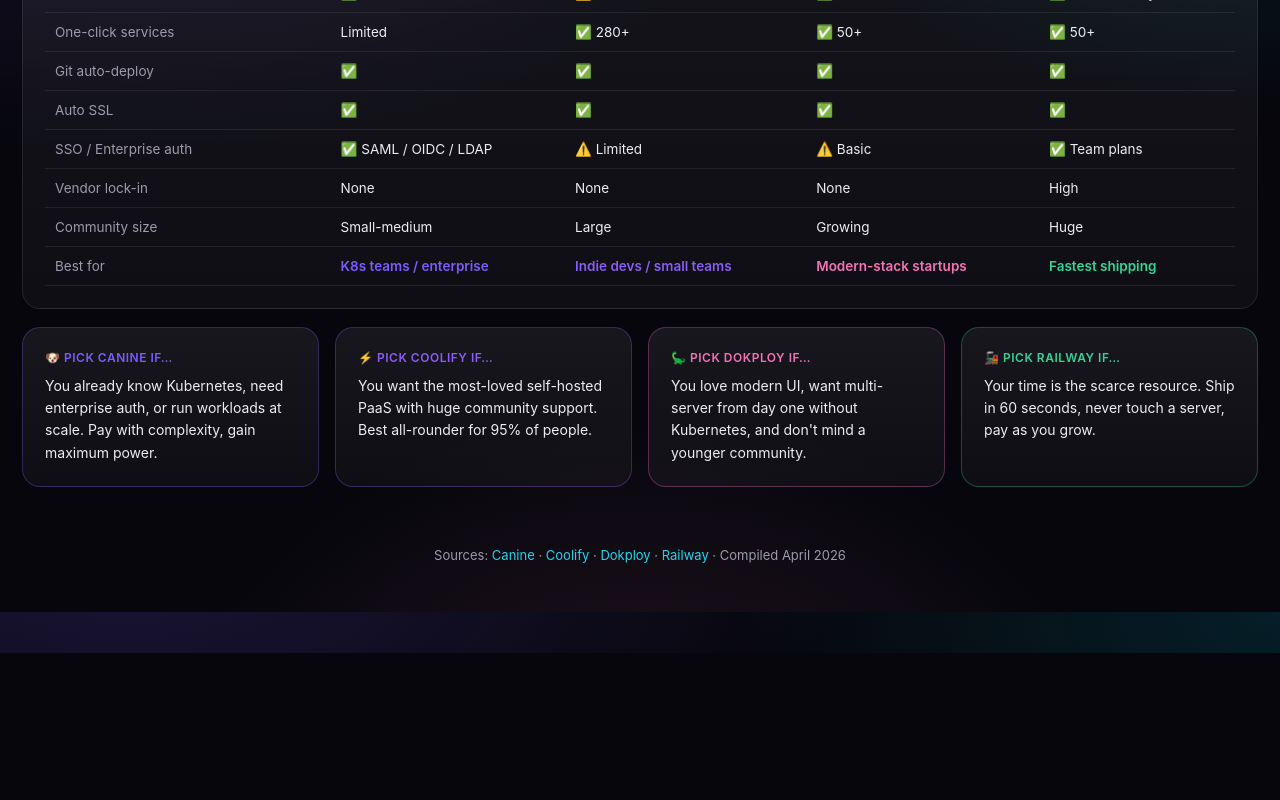
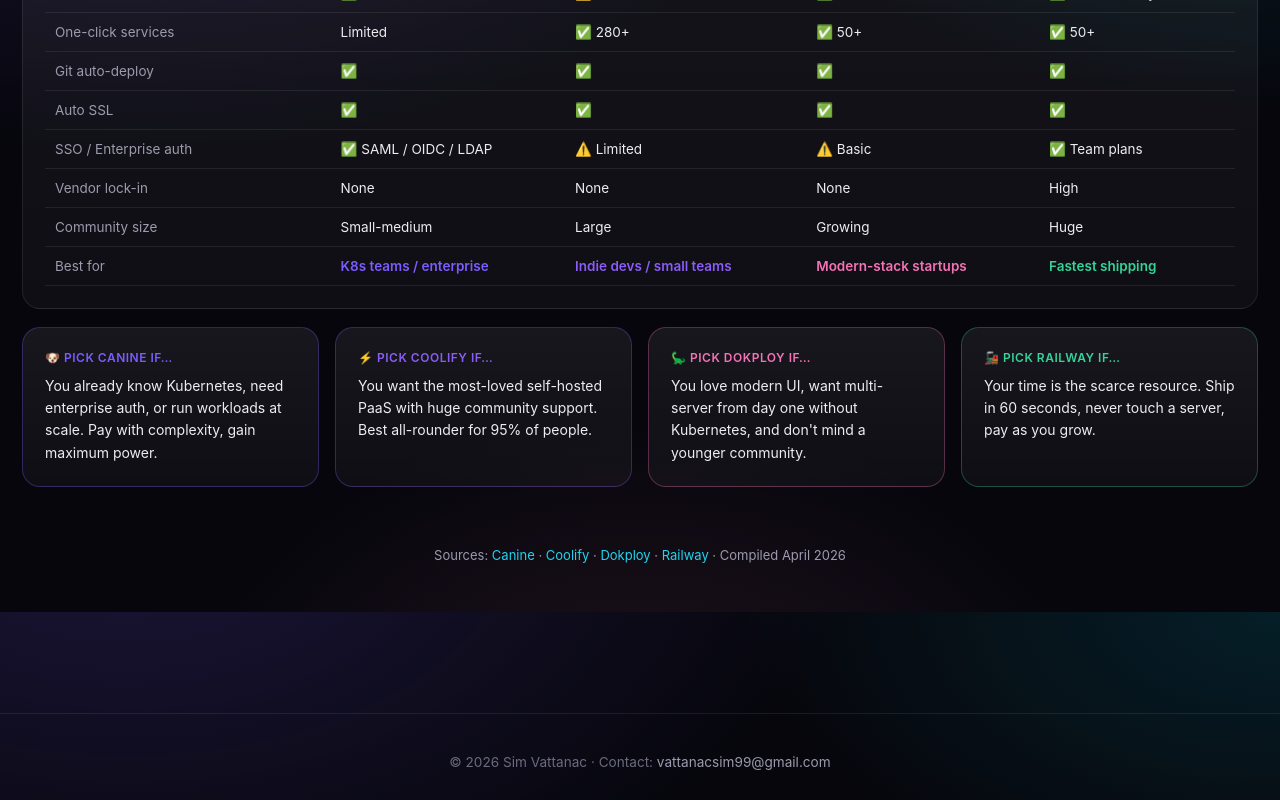
Before and after one commit to vattanac/self-hosted-paas-guide, a plain HTML site: page index.html in a window 1280 px wide. Shown: the part 3388-4188 px from the top of the page. Before the commit the page ends 4041 px from the top, so only its background shows below. Drawn offline with Linux system fonts and the light colour scheme.

Commit message:
add copy right and contact

```diff
--- a/index.html
+++ b/index.html
@@ -1491,5 +1491,9 @@
     });
   });
 </script>
+
+<footer style="text-align:center;padding:40px 20px 30px;color:var(--text-dim-2);font-size:.85rem;border-top:1px solid var(--border);margin-top:60px;">
+  &copy; 2026 Sim Vattanac &middot; Contact: <a href="mailto:vattanacsim99@gmail.com" style="color:var(--text-dim);text-decoration:none;">vattanacsim99@gmail.com</a>
+</footer>
 </body>
 </html>
```
